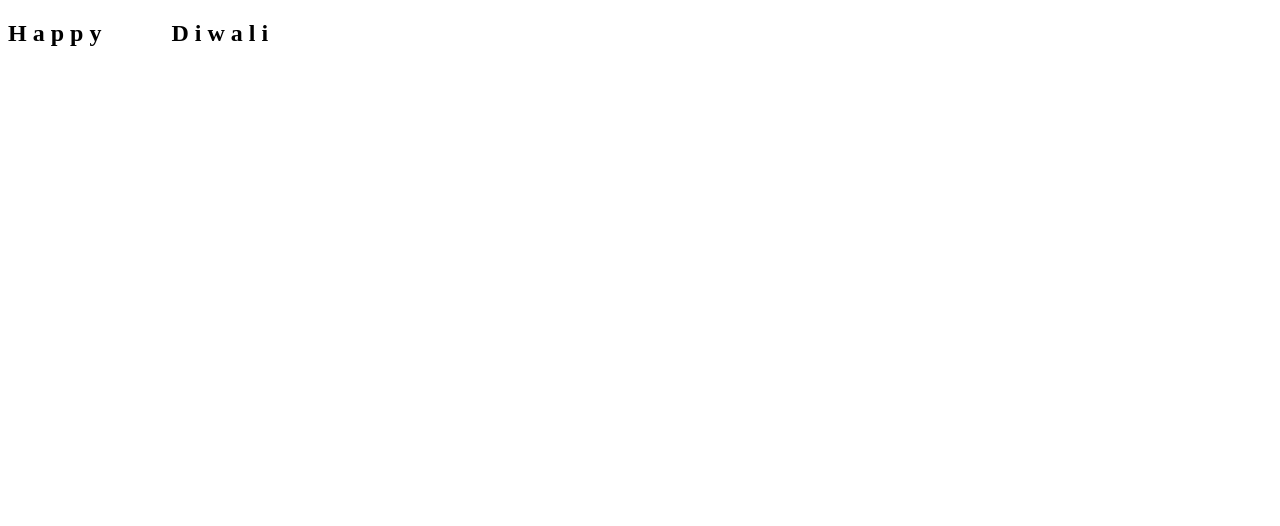
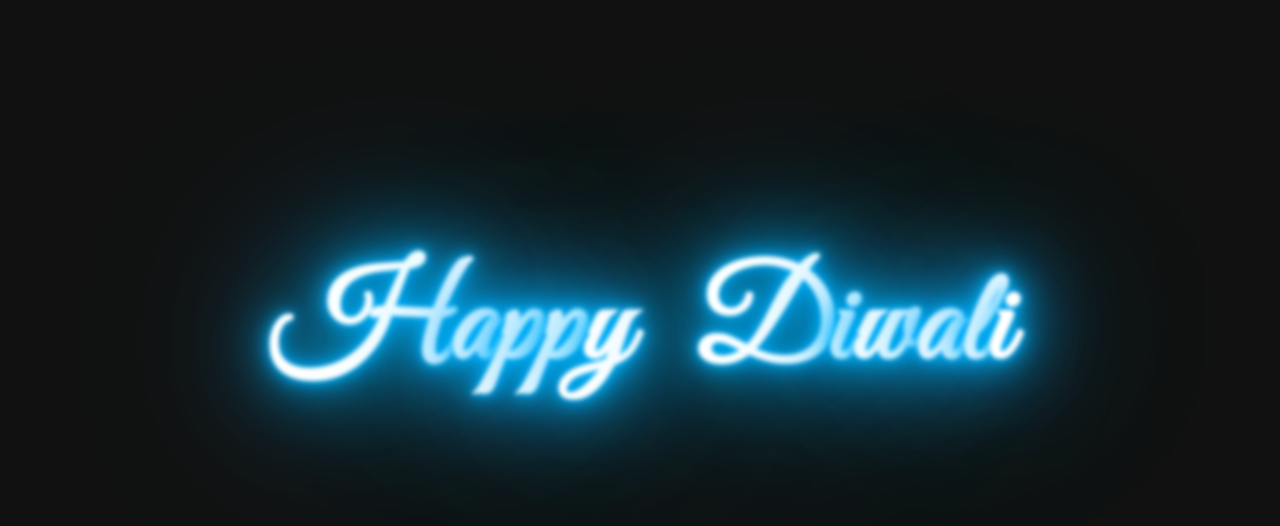
Before and after one commit to ShibamRay/happyDiwali_Html_css_live, a plain HTML site: page index.html in a window 1280 px wide. Drawn offline with Linux system fonts and the light colour scheme; the site is published under a folder, as on GitHub Pages, so addresses that start at the root find nothing.

Commit message:
Update index.html
comit

```diff
--- a/index.html
+++ b/index.html
@@ -6,7 +6,7 @@
     <meta http-equiv="X-UA-Compatible" content="IE=edge">
     <meta name="viewport" content="width=device-width, initial-scale=1.0">
     <title>Happy Diwali</title>
-    <link href="/style.css" rel="stylesheet">
+    <link href="style.css" rel="stylesheet">
 </head>
 
 <body>
```
